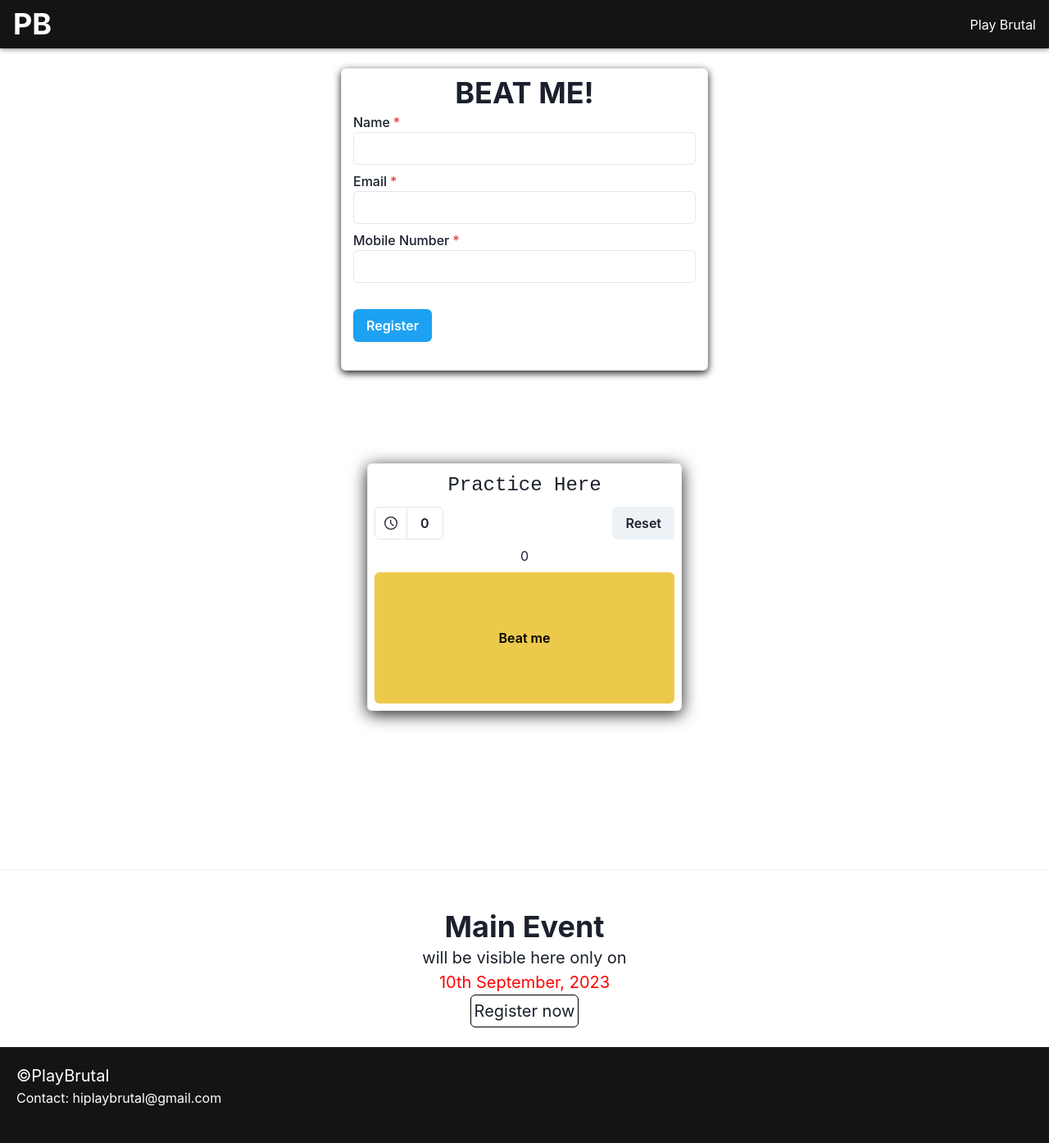
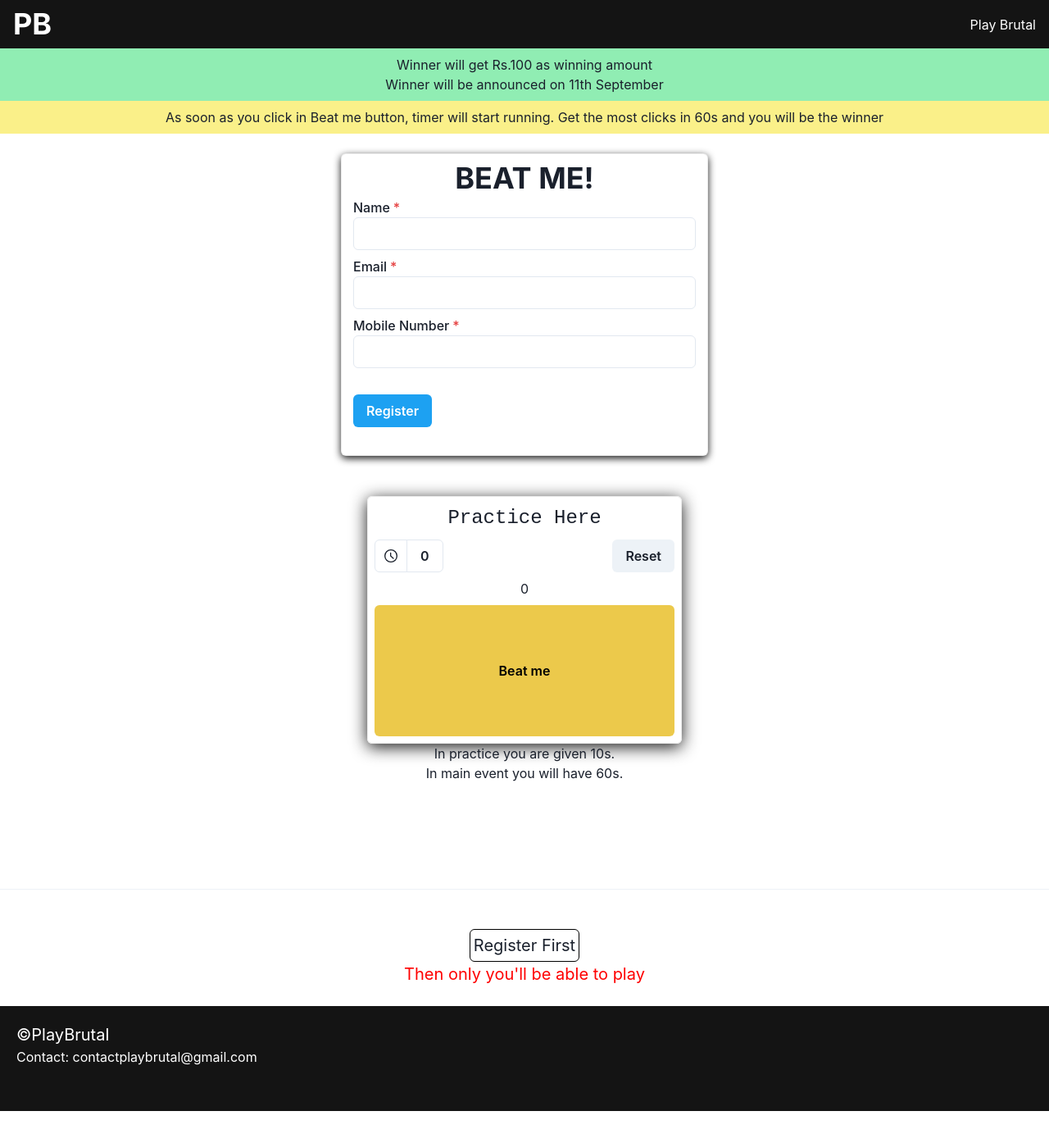
Before and after one commit to LanceParker-007/pb-frontend, a React (Create React App) app: page / in a window 1280 px wide. Shown: the top 1394 px of the page at 82% size. After the commit the page ends 1355 px from the top, so only its background shows below. Built offline with nearby package versions, Linux system fonts and the light colour scheme.

Commit message:
Making it vercel ready 4

```diff
--- a/src/Components/ContactForm.jsx
+++ b/src/Components/ContactForm.jsx
@@ -40,10 +40,6 @@ const ContactForm = () => {
       });
       return;
     }
-
-    console.log(name);
-    console.log(email);
-    console.log(mobilenumber);
     try {
       setRegistrationLoading(true);
       const { data } = await axios.post(
@@ -54,7 +50,6 @@ const ContactForm = () => {
           mobilenumber,
         }
       );
-      console.log(data);
 
       setUser(data);
       localStorage.setItem("userInfo", JSON.stringify(data));
--- a/src/Components/Footer.jsx
+++ b/src/Components/Footer.jsx
@@ -5,13 +5,13 @@ const Footer = () => {
     <Box height={"8rem"} bg={"blackAlpha.900"} p={5} color={"white"}>
       <Text fontSize={"xl"}>©PlayBrutal</Text>
       <a
-        href="mailto:hiplaybrutal@gmail.com"
+        href="mailto:contactplaybrutal@gmail.com"
         target="_blank"
         fontSize={"sm"}
         mt={"2"}
         rel="noreferrer"
       >
-        Contact: hiplaybrutal@gmail.com
+        Contact: contactplaybrutal@gmail.com
       </a>
     </Box>
   );
--- a/src/Components/Header.jsx
+++ b/src/Components/Header.jsx
@@ -2,6 +2,7 @@ import { Box, Text, Heading } from "@chakra-ui/react";
 
 const Header = () => {
   return (
+    <>
       <Box
         width={"full"}
         boxSizing={"border-box"}
@@ -17,6 +18,16 @@ const Header = () => {
         <Heading>PB</Heading>
         <Text>Play Brutal</Text>
       </Box>
+      <Text p={2} bg={"whatsapp.200"} textAlign={"center"}>
+        Winner will get Rs.100 as winning amount
+        <br />
+        Winner will be announced on 11th September
+      </Text>
+      <Text bg={"yellow.200"} textAlign={"center"} p={2}>
+        As soon as you click in Beat me button, timer will start running. Get
+        the most clicks in 60s and you will be the winner
+      </Text>
+    </>
   );
 };
 
--- a/src/Components/MainEvent.jsx
+++ b/src/Components/MainEvent.jsx
@@ -1,3 +1,4 @@
+/* eslint-disable react-hooks/exhaustive-deps */
 import {
   Box,
   Button,
@@ -11,7 +12,7 @@ import {
   Link,
 } from "@chakra-ui/react";
 import { TimeIcon } from "@chakra-ui/icons";
-import { useRef, useState } from "react";
+import { useEffect, useRef, useState } from "react";
 import { useAppContext } from "../Context/AppContext";
 import { server } from "..";
 import axios from "axios";
@@ -24,6 +25,30 @@ const MainEvent = () => {
   const clicks = useRef(0);
   const [displayClicks, setDisplayClicks] = useState(0);
   const [submitScoreLoading, setSubmitScoreLoading] = useState(false);
+  const [highscore, setHighscore] = useState(0);
+
+  const fetchHighScore = async () => {
+    if (!user) {
+      return;
+    }
+
+    try {
+      const { data } = await axios.get(`${server}/api/user/getscore`, {
+        headers: {
+          Authorization: `Bearer ${user.token}`,
+        },
+      });
+
+      setHighscore(data.highscore);
+    } catch (error) {
+      toast({
+        title: "Error fetching highscore",
+        status: "error",
+        duration: 2000,
+        position: "top",
+      });
+    }
+  };
 
   const setScore = async () => {
     try {
@@ -49,6 +74,7 @@ const MainEvent = () => {
         isClosable: true,
       });
       setSubmitScoreLoading(false);
+      fetchHighScore();
     } catch (error) {
       setSubmitScoreLoading(false);
       toast({
@@ -63,7 +89,7 @@ const MainEvent = () => {
   const startTimer = (e) => {
     e.preventDefault();
 
-    if (timer < 2) {
+    if (timer < 60) {
       clicks.current = clicks.current + 1;
       setDisplayClicks(displayClicks + 1);
     }
@@ -71,12 +97,12 @@ const MainEvent = () => {
     if (!intervalRef.current) {
       intervalRef.current = setInterval(() => {
         setTimer((prev) => {
-          if (prev < 2) {
+          if (prev < 60) {
             return prev + 1;
-          } else if (prev === 2) {
+          } else {
             setScore();
             clearInterval(intervalRef.current);
-            return 2;
+            return 60;
           }
         });
       }, 1000);
@@ -91,7 +117,12 @@ const MainEvent = () => {
     setDisplayClicks(0);
   };
 
-  if (new Date().toDateString() !== "Tue Sep 10 2023") {
+  useEffect(() => {
+    fetchHighScore();
+    // eslint-disable-next-line react-hooks/exhaustive-deps
+  }, [fetchHighScore]);
+
+  if (new Date().toDateString() === "Tue Sep 10 2023") {
     return (
       <>
         <Divider my={6} height={20} />
@@ -141,7 +172,8 @@ const MainEvent = () => {
         <Heading my={0} fontFamily={"monospace"}>
           Event Live Today
         </Heading>
-        <Text mb={6}>till 11:59pm </Text>
+        <Text mb={4}>till 11:59pm </Text>
+        <Text mb={2}>Your High Score is {highscore}</Text>
         <div style={{ touchAction: "none" }}>
           <VStack
             width={"24rem"}
--- a/src/Components/PracticeButton.jsx
+++ b/src/Components/PracticeButton.jsx
@@ -16,7 +16,6 @@ const PracticeButton = () => {
 
   const startTimer = (e) => {
     e.preventDefault();
-    console.log(timer);
 
     if (timer < 10) {
       setCLicks(clicks + 1);
@@ -47,11 +46,11 @@ const PracticeButton = () => {
     <Box
       width={"full"}
       px={4}
-      py={6}
+      py={5}
       display={"flex"}
       justifyContent={"center"}
       alignItems={"center"}
-      height={"60vh"}
+      height={"50vh"}
     >
       <div style={{ touchAction: "none" }}>
         <VStack
@@ -95,6 +94,8 @@ const PracticeButton = () => {
             Beat me
           </Button>
         </VStack>
+        <Text textAlign={"center"}>In practice you are given 10s.</Text>
+        <Text textAlign={"center"}>In main event you will have 60s.</Text>
       </div>
     </Box>
   );
```
Lines whose indentation alone changed are shown as unchanged.
